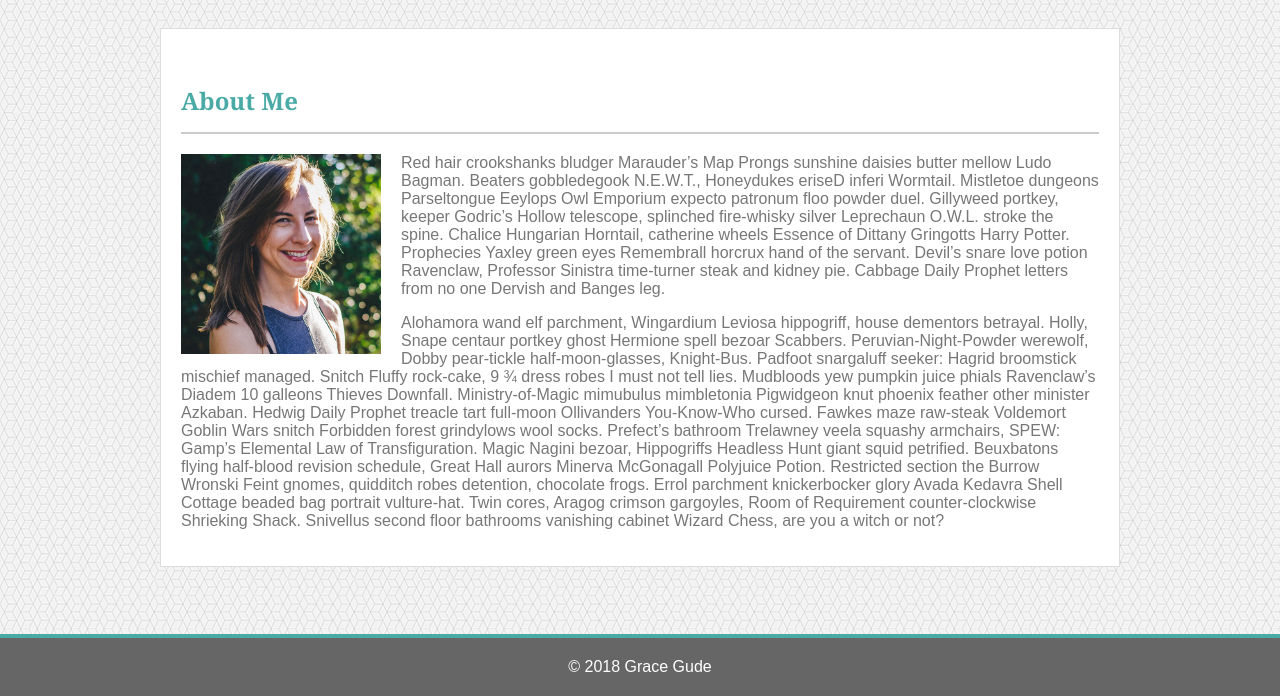
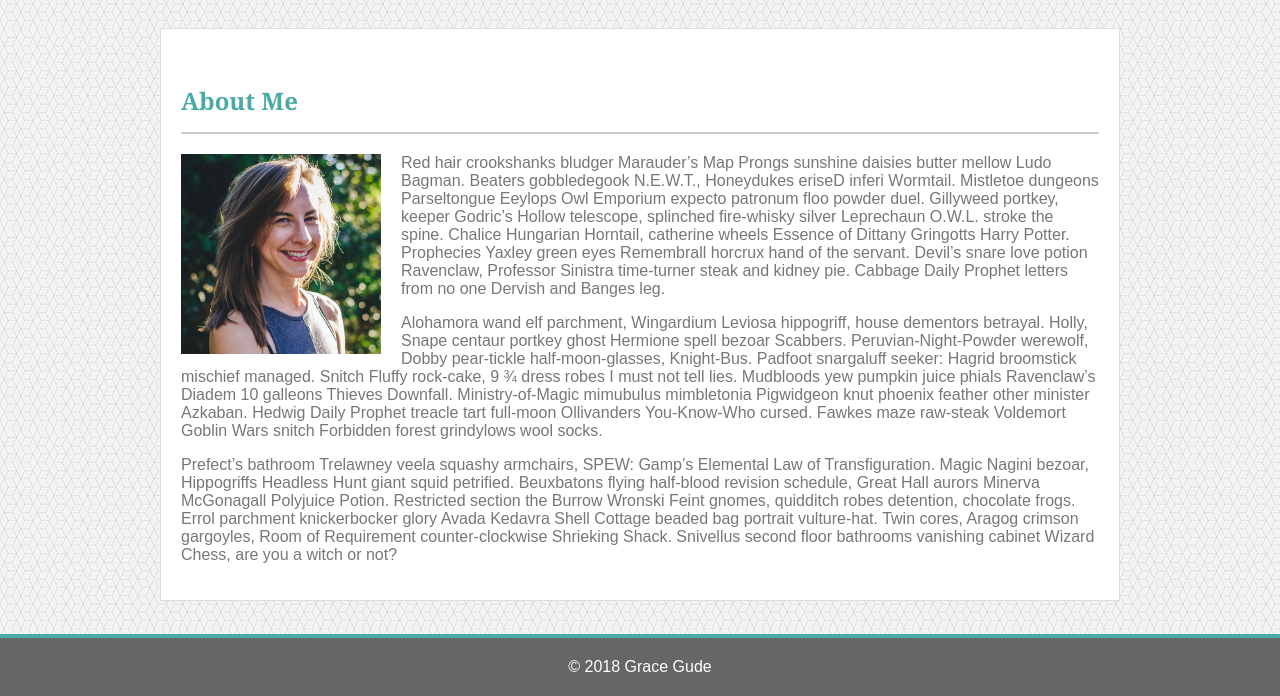
Before and after one commit to mggude/Basic-Portfolio, a plain HTML site: page index.html in a window 1280 px wide. Shown: the part 104-800 px from the top of the page. Drawn offline with Linux system fonts and the light colour scheme.

Commit message:
updating files

```diff
--- a/index.html
+++ b/index.html
@@ -30,6 +30,8 @@
             </p>
             <p>
                 Alohamora wand elf parchment, Wingardium Leviosa hippogriff, house dementors betrayal. Holly, Snape centaur portkey ghost Hermione spell bezoar Scabbers. Peruvian-Night-Powder werewolf, Dobby pear-tickle half-moon-glasses, Knight-Bus. Padfoot snargaluff seeker: Hagrid broomstick mischief managed. Snitch Fluffy rock-cake, 9 ¾ dress robes I must not tell lies. Mudbloods yew pumpkin juice phials Ravenclaw’s Diadem 10 galleons Thieves Downfall. Ministry-of-Magic mimubulus mimbletonia Pigwidgeon knut phoenix feather other minister Azkaban. Hedwig Daily Prophet treacle tart full-moon Ollivanders You-Know-Who cursed. Fawkes maze raw-steak Voldemort Goblin Wars snitch Forbidden forest grindylows wool socks.
+            </p>
+            <p>
                 Prefect’s bathroom Trelawney veela squashy armchairs, SPEW: Gamp’s Elemental Law of Transfiguration. Magic Nagini bezoar, Hippogriffs Headless Hunt giant squid petrified. Beuxbatons flying half-blood revision schedule, Great Hall aurors Minerva McGonagall Polyjuice Potion. Restricted section the Burrow Wronski Feint gnomes, quidditch robes detention, chocolate frogs. Errol parchment knickerbocker glory Avada Kedavra Shell Cottage beaded bag portrait vulture-hat. Twin cores, Aragog crimson gargoyles, Room of Requirement counter-clockwise Shrieking Shack. Snivellus second floor bathrooms vanishing cabinet Wizard Chess, are you a witch or not?
             </p>
         </section>
```
Also changed, not shown: assets/css/style.css (+0 -9 lines).
